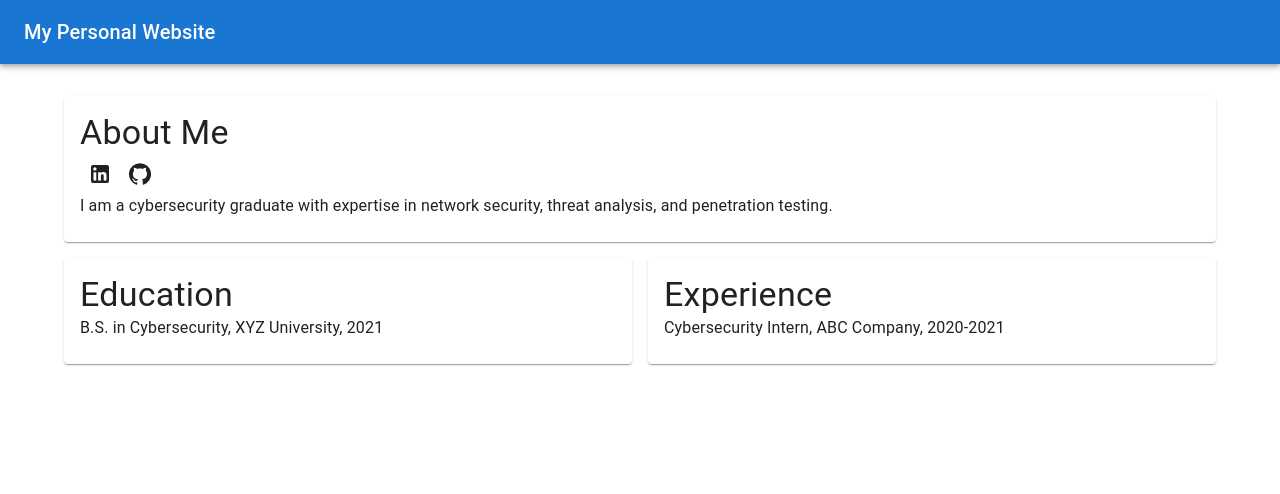
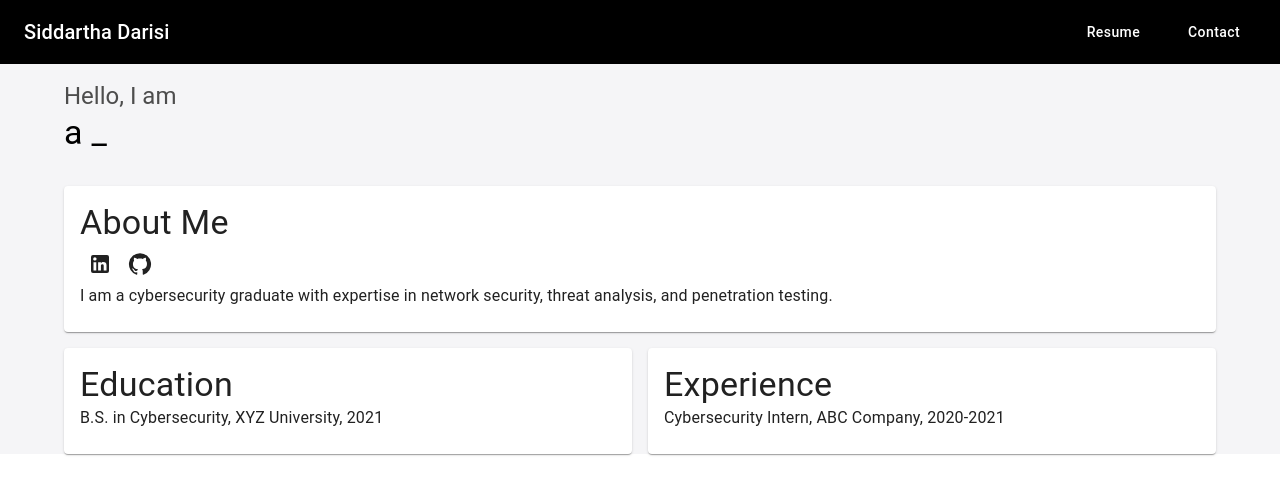
Before and after one commit to SiddarthaDarisi/Siddartha-webstie, a React (Create React App) app: page / in a window 1280 px wide. Shown: the top 494 px of the page. Built offline with nearby package versions, Linux system fonts and the light colour scheme.

Commit message:
Added homepage and word printer

```diff
--- a/public/index.html
+++ b/public/index.html
@@ -1,14 +1,12 @@
 <!DOCTYPE html>
 <html lang="en">
+
 <head>
   <meta charset="utf-8" />
   <link rel="icon" href="%PUBLIC_URL%/favicon.ico" />
   <meta name="viewport" content="width=device-width, initial-scale=1" />
   <meta name="theme-color" content="#000000" />
-    <meta
-      name="description"
-      content="Web site created using create-react-app"
-    />
+  <meta name="description" content="Web site created using create-react-app" />
   <link rel="apple-touch-icon" href="%PUBLIC_URL%/logo192.png" />
   <!--
       manifest.json provides metadata used when your web app is installed on a
@@ -25,7 +23,13 @@
       Learn how to configure a non-root public URL by running `npm run build`.
     -->
   <title>React App</title>
+  <link rel="preconnect" href="https://fonts.googleapis.com">
+<link rel="preconnect" href="https://fonts.gstatic.com" crossorigin>
+<link href="https://fonts.googleapis.com/css2?family=Open+Sans:wdth,wght@99.8,322&display=swap" rel="stylesheet">
+
 </head>
+<link rel="stylesheet" href="https://fonts.googleapis.com/icon?family=Material+Icons" />
+
 <body>
   <noscript>You need to enable JavaScript to run this app.</noscript>
   <div id="root"></div>
@@ -40,4 +44,5 @@
       To create a production bundle, use `npm run build` or `yarn build`.
     -->
 </body>
+
 </html>
--- a/src/App.js
+++ b/src/App.js
@@ -1,70 +1,18 @@
-import React from "react";
-import {
-  AppBar,
-  Toolbar,
-  Typography,
-  IconButton,
-  Box,
-  Container,
-  Grid,
-  Card,
-  CardContent,
-} from "@mui/material";
-import { LinkedIn, GitHub } from "@mui/icons-material";
 
+import HomePage from './HomePage.js';
+import Box from '@mui/material/Box';
+import { Routes, Route } from "react-router-dom";
+import React from 'react';
+//
 function App() {
-  return (
-    <Box>
-      <AppBar position="static">
-        <Toolbar>
-          <Typography variant="h6" component="div" sx={{ flexGrow: 1 }}>
-            My Personal Website
-          </Typography>
+    return (
+        <Box sx={{ backgroundColor: "#F5F5F7" }} >
+            <Routes>
+                <Route path="/" element={<HomePage />} />
 
-        </Toolbar>
-      </AppBar>
-      <Container>
-        <Grid container spacing={2} sx={{ mt: 2 }}>
-          <Grid item xs={12}>
-            <Card>
-              <CardContent>
-                <Typography variant="h4">About Me</Typography>
-                <IconButton color="inherit" href="https://www.linkedin.com/in/siddartha-darisi" target="_blank" rel="noopener noreferrer">
-                  <LinkedIn />
-                </IconButton>
-                <IconButton color="inherit" href="https://github.com/SiddarthaDarisi" target="_blank" rel="noopener noreferrer">
-                  <GitHub />
-                </IconButton>
-                <Typography>
-                  I am a cybersecurity graduate with expertise in network security, threat analysis, and penetration testing.
-                </Typography>
-              </CardContent>
-            </Card>
-          </Grid>
-          <Grid item xs={12} md={6}>
-            <Card>
-              <CardContent>
-                <Typography variant="h4">Education</Typography>
-                <Typography>
-                  B.S. in Cybersecurity, XYZ University, 2021
-                </Typography>
-              </CardContent>
-            </Card>
-          </Grid>
-          <Grid item xs={12} md={6}>
-            <Card>
-              <CardContent>
-                <Typography variant="h4">Experience</Typography>
-                <Typography>
-                  Cybersecurity Intern, ABC Company, 2020-2021
-                </Typography>
-              </CardContent>
-            </Card>
-          </Grid>
-        </Grid>
-      </Container>
-    </Box>
-  );
+            </Routes>
+        </Box>
+    );
 }
 
 export default App;
--- /dev/null
+++ b/src/HomePage.js
@@ -0,0 +1,94 @@
+
+
+import React from "react";
+import {
+    AppBar,
+    Toolbar,
+    Typography,
+    IconButton,
+    Box,
+    Container,
+    Grid,
+    Button,
+    Card,
+    CardContent,
+} from "@mui/material";
+import { LinkedIn, GitHub } from "@mui/icons-material";
+import WordsPrinter from "./wordPrinter";
+import { useState, useEffect } from 'react';
+function HomePage() {
+
+    const words = ['a Security Analyst', 'a Full Stack Developer', 'tech-savvy', 'always learning', 'a problem solver','Critical thinker','Creative', 'adaptable','an M.S. Graduate in Cybersecurity and Privacy'];
+
+    return (
+
+        <Box>
+            <AppBar position="static" style={{ background: 'black', boxShadow: 'none' }}>
+                <Toolbar>
+                    <Typography variant="h6" component="div" sx={{ flexGrow: 0 }}>
+                        Siddartha Darisi
+                    </Typography>
+                    <Box sx={{ flexGrow: 1 }} />
+                    <Button variant="h2" component="div" sx={{ flexGrow: 0, mr: 2, textTransform: 'initial' }}>
+                        Resume
+                    </Button>
+                    <Button variant="h2" component="div" sx={{ flexGrow: 0, textTransform: 'initial' }}>
+                        Contact
+                    </Button>
+                </Toolbar>
+
+            </AppBar>
+
+            <Container >
+                <Typography variant="h5" sx={{ mt: 2,color:"#4D4D4D" }}>
+                Hello,  I am
+                </Typography>
+
+                <WordsPrinter words={words} />
+
+
+                <Grid container spacing={2} sx={{ mt: 2 }}>
+                    <Grid item xs={12}>
+                        <Card>
+
+                            <CardContent>
+                                <Typography variant="h4">About Me</Typography>
+                                <IconButton color="inherit" href="https://www.linkedin.com/in/siddartha-darisi" target="_blank" rel="noopener noreferrer">
+                                    <LinkedIn />
+                                </IconButton>
+                                <IconButton color="inherit" href="https://github.com/SiddarthaDarisi" target="_blank" rel="noopener noreferrer">
+                                    <GitHub />
+                                </IconButton>
+                                <Typography>
+                                    I am a cybersecurity graduate with expertise in network security, threat analysis, and penetration testing.
+                                </Typography>
+                            </CardContent>
+                        </Card>
+                    </Grid>
+                    <Grid item xs={12} md={6}>
+                        <Card>
+                            <CardContent>
+                                <Typography variant="h4">Education</Typography>
+                                <Typography>
+                                    B.S. in Cybersecurity, XYZ University, 2021
+                                </Typography>
+                            </CardContent>
+                        </Card>
+                    </Grid>
+                    <Grid item xs={12} md={6}>
+                        <Card>
+                            <CardContent>
+                                <Typography variant="h4">Experience</Typography>
+                                <Typography>
+                                    Cybersecurity Intern, ABC Company, 2020-2021
+                                </Typography>
+                            </CardContent>
+                        </Card>
+                    </Grid>
+                </Grid>
+            </Container>
+        </Box>
+    );
+}
+
+export default HomePage;
--- a/src/index.js
+++ b/src/index.js
@@ -4,11 +4,12 @@ import './index.css';
 import App from './App';
 import reportWebVitals from './reportWebVitals';
 
+import { BrowserRouter } from "react-router-dom";
 const root = ReactDOM.createRoot(document.getElementById('root'));
 root.render(
-  <React.StrictMode>
+  <BrowserRouter>
     <App />
-  </React.StrictMode>
+  </BrowserRouter>
 );
 
 // If you want to start measuring performance in your app, pass a function
--- /dev/null
+++ b/src/wordPrinter.js
@@ -0,0 +1,38 @@
+import React, { useState, useEffect } from "react";
+import { Typography } from "@mui/material";
+function WordsPrinter({ words, printTime = 200, deleteTime = 100 }) {
+  const [wordIndex, setWordIndex] = useState(0);
+  const [charIndex, setCharIndex] = useState(0);
+  const [isDeleting, setIsDeleting] = useState(false);
+  const [text, setText] = useState("");
+
+  useEffect(() => {
+    const word = words[wordIndex];
+
+    // Check if we've finished deleting or printing a word
+    if ((isDeleting && charIndex === 0) || (!isDeleting && charIndex === word.length)) {
+      setIsDeleting(!isDeleting);
+
+      // Wait for some time before starting the next operation
+      setTimeout(() => {
+        if (isDeleting) {
+          // If we've just finished deleting a word, move to the next word
+          setWordIndex((wordIndex + 1) % words.length);
+        }
+
+        setCharIndex((prev) => (isDeleting ? prev : prev + 1));
+      }, 100);  // you can change the waiting time here
+    } else {
+      // Continue deleting or printing the current word
+      setTimeout(() => {
+        setCharIndex((prev) => prev + (isDeleting ? -1 : 1));
+      }, isDeleting ? deleteTime : printTime);
+
+      setText(word.substring(0, charIndex) + (isDeleting ? "_" : "_"));
+    }
+  }, [charIndex, wordIndex]);
+
+  return <Typography variant="h4">{text}</Typography>;
+}
+
+export default WordsPrinter;
```
Also changed, not shown: package.json (+7 -3 lines), src/App.css (deleted, +0 -38 lines), 1 other file (tests, documents, lock files or other folders). Lines whose indentation alone changed are shown as unchanged.
